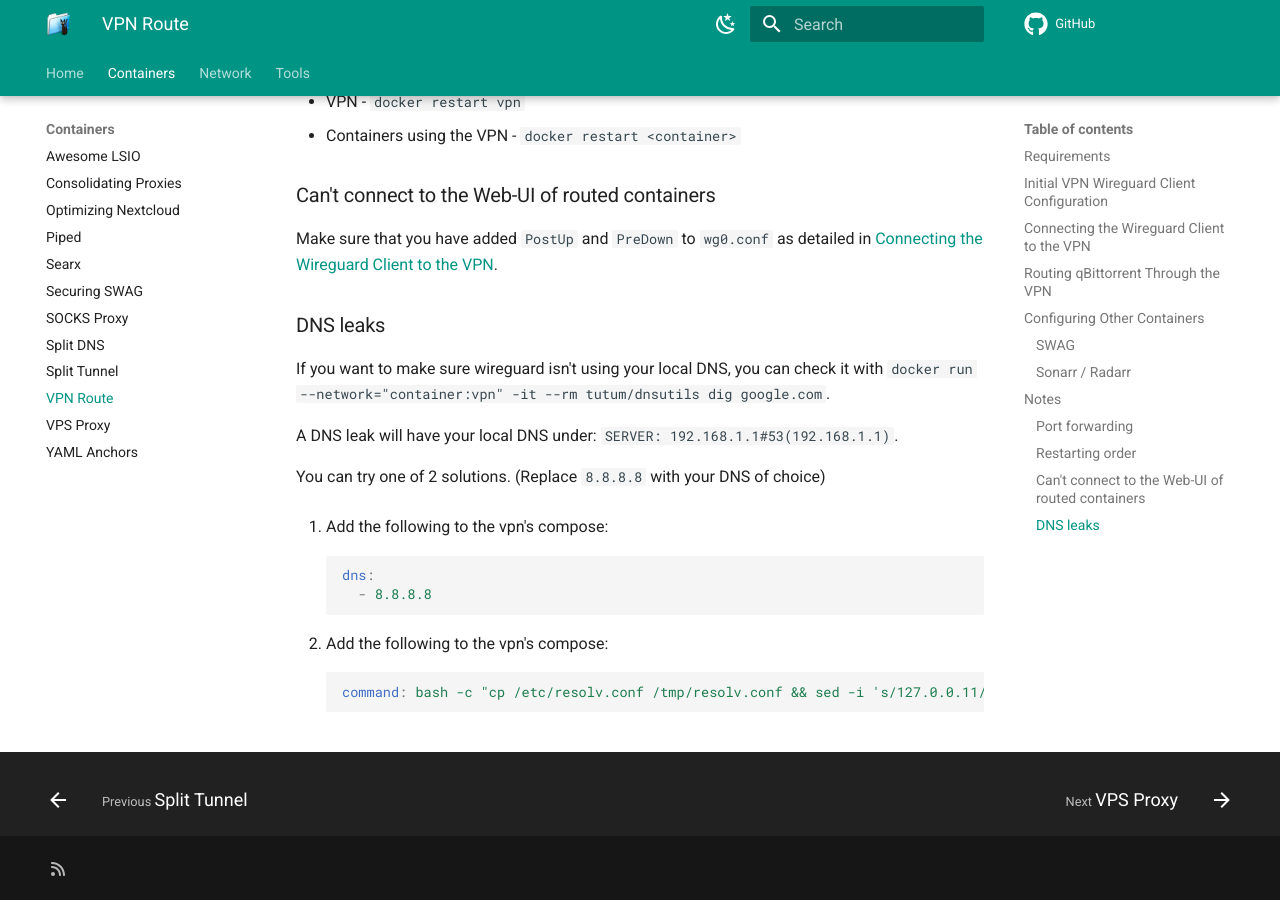
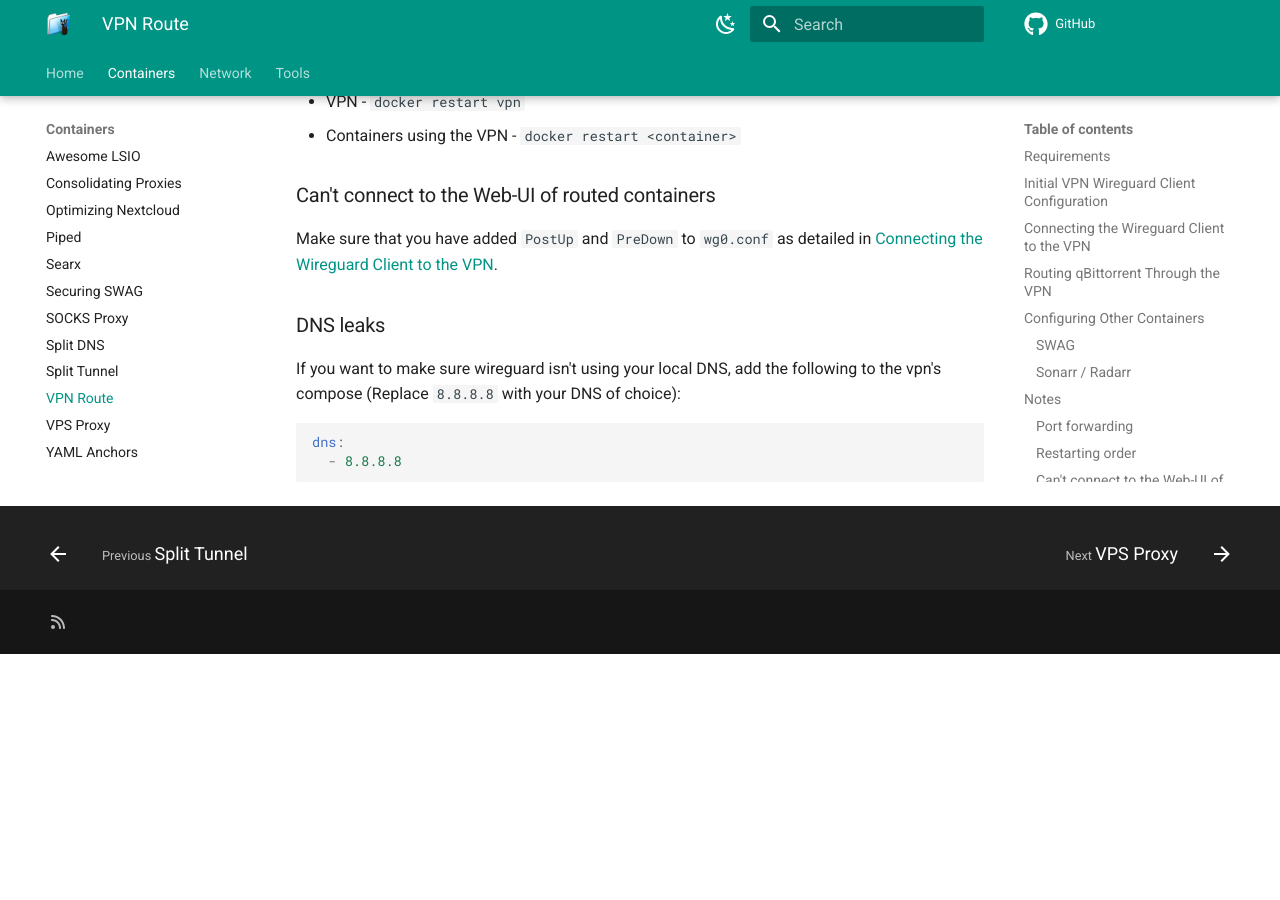
Before and after one commit to quietsy/advanced-configurations, an MkDocs documentation site: the page built from docs/vpn.md, in a window 1280 px wide and 900 px high, scrolled down 3874 px. Built offline with MkDocs 1.6.1 and Material for MkDocs 9.7.7, drawn with Linux system fonts in a browser that asks for light colours; comment, search, counter and statistics services are not loaded; after the commit the page ends 4528 px from its top, so only the background shows below that.

Commit message:
Fixing dns leaks

````diff
--- a/docs/vpn.md
+++ b/docs/vpn.md
@@ -138,19 +138,8 @@
 
 ### DNS leaks
 
-If you want to make sure wireguard isn't using your local DNS, you can check it with `docker run --network="container:vpn" -it --rm tutum/dnsutils dig google.com`.
-
-A DNS leak will have your local DNS under: `SERVER: 192.168.1.1#53(192.168.1.1)`.
-
-You can try one of 2 solutions. (Replace `8.8.8.8` with your DNS of choice)
-
-1. Add the following to the vpn's compose:
+If you want to make sure wireguard isn't using your local DNS, add the following to the vpn's compose (Replace `8.8.8.8` with your DNS of choice):
   ```yaml
   dns:
     - 8.8.8.8
   ```
-
-2. Add the following to the vpn's compose:
-  ```yaml
-  command: bash -c "cp /etc/resolv.conf /tmp/resolv.conf && sed -i 's/127.0.0.11/8.8.8.8/g' /tmp/resolv.conf && cp /tmp/resolv.conf /etc/resolv.conf && /init"
-  ```
````
